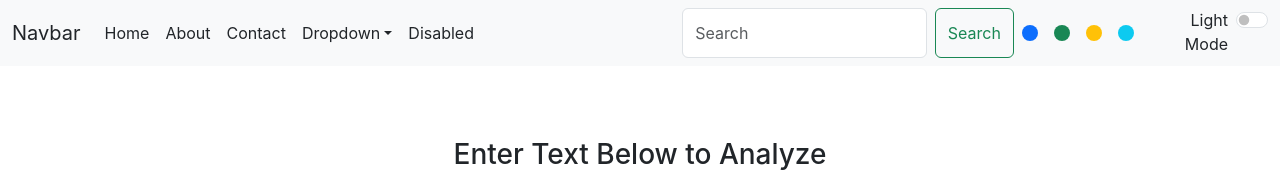
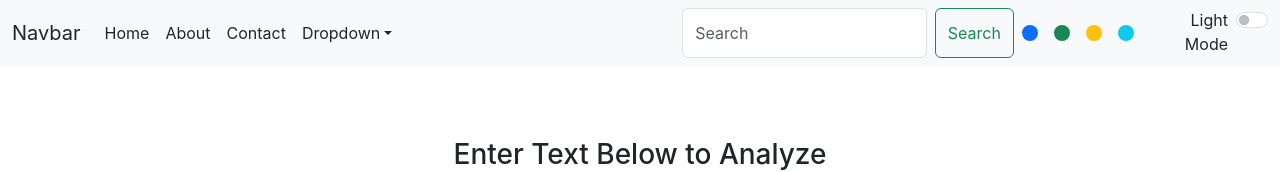
Before and after one commit to nabeelrana48/TextUtils-React, a React (Create React App) app: page / in a window 1280 px wide. Shown: the top 172 px of the page. Built offline with nearby package versions, Linux system fonts and the light colour scheme.

Commit message:
removers disabled nav item

```diff
--- a/src/components/Navbar.js
+++ b/src/components/Navbar.js
@@ -85,11 +85,6 @@ export default function Navbar(props) {
                 </li>
               </ul>
             </li>
-            <li className="nav-item">
-              <a className={`nav-link text-${props.mode === "light" ? "dark" : "light"}`} aria-disabled="true" href="#">
-                Disabled
-              </a>
-            </li>
           </ul>
           <form className="d-flex justify-content-between w-50" role="search">
             <div className="d-flex">
```
